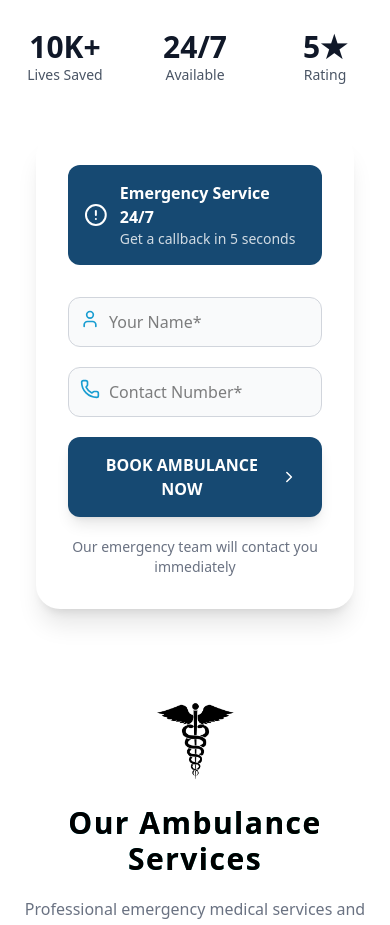
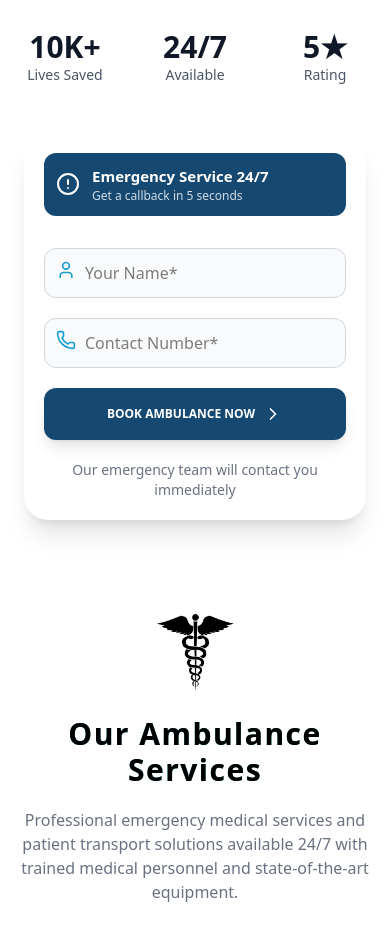
Before and after one commit to TheBinaryOrbit/Mediisist-Main-Web, a Next.js app in the folder frontend/: page / in a window 390 px wide. Shown: the part 1080-2005 px from the top of the page. Built offline with nearby package versions, Linux system fonts and the light colour scheme; no server answers.

Commit message:
style: make the hero form responsive

```diff
--- a/frontend/component/Hero/Hero.tsx
+++ b/frontend/component/Hero/Hero.tsx
@@ -319,9 +319,9 @@ const Hero = () => {
           </div>
 
           {/* Right Form */}
-          <div className="w-full lg:w-full flex justify-end items-end px-5 relative ">
+          <div className="w-full lg:w-full flex justify-end items-end px-2 md:px-5 relative ">
             <img src={ambulance.src} alt="" className="absolute top-[50%] left-0 translate-y-[-20%] md:flex hidden translate-x-[-10%] z-0 scale-90" />
-            <div className="bg-white rounded-3xl shadow-xl p-8 md:p-10 max-w-lg lg:ml-0 z-40 translate-x-[0%] md:translate-x-[15%]">
+            <div className="bg-white rounded-3xl shadow-xl p-5 md:p-10 max-w-lg lg:ml-0 z-40 translate-x-[0%] md:translate-x-[15%]">
               {isFormSubmitted ? (
                 <div className="text-center py-12">
                   <div className="w-20 h-20 rounded-full flex items-center justify-center mx-auto mb-4" style={{ backgroundColor: 'rgba(1, 144, 80, 0.1)' }}>
@@ -341,11 +341,11 @@ const Hero = () => {
                 </div>
               ) : (
                 <>
-                  <div className="w-full text-white rounded-xl p-4 mb-8 flex items-center bg-[#164972]">
+                  <div className="w-full text-white rounded-xl p-3 sm:p-4 mb-8 flex items-center bg-[#164972]">
                     <AlertCircle className="mr-3" size={24} />
                     <div>
-                      <h3 className="font-bold">Emergency Service 24/7</h3>
-                      <p className="text-white/80 text-sm">Get a callback in 5 seconds</p>
+                      <h3 className="font-bold text-[15px] md:text-lg">Emergency Service 24/7</h3>
+                      <p className="text-white/80 text-xs sm:text-sm">Get a callback in 5 seconds</p>
                     </div>
                   </div>
 
@@ -382,11 +382,11 @@ const Hero = () => {
                       {isSubmitting ? (
                         <>
                           <div className="animate-spin rounded-full h-5 w-5 border-b-2 border-white mr-2"></div>
-                          <span>BOOKING...</span>
+                          <span className="text-xs sm:text-lg">BOOKING...</span>
                         </>
                       ) : (
                         <>
-                          <span className="mr-2">BOOK AMBULANCE NOW</span>
+                          <span className="mr-2 text-xs sm:text-lg">BOOK AMBULANCE NOW</span>
                           <ChevronRight size={20} />
                         </>
                       )}
```
